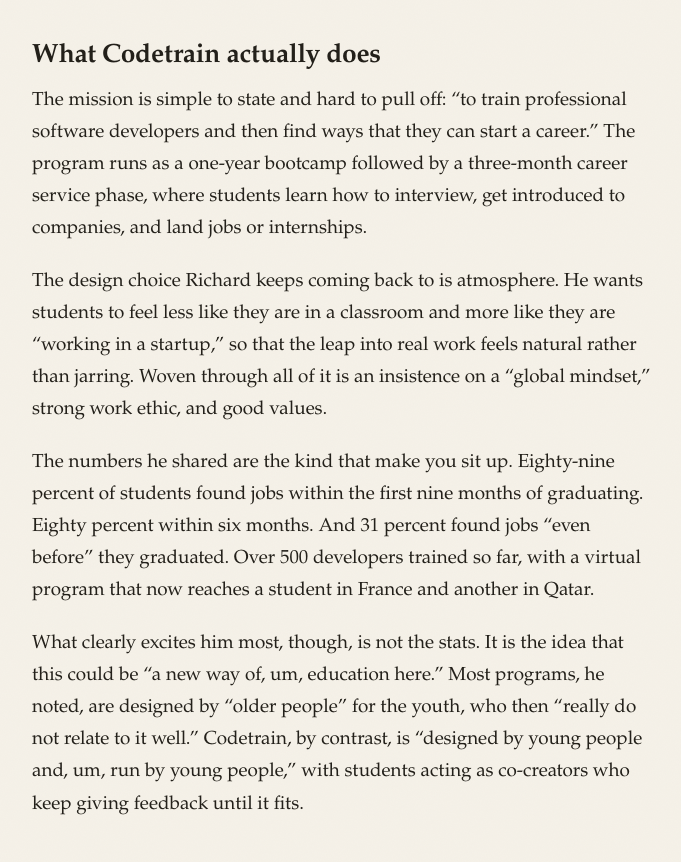
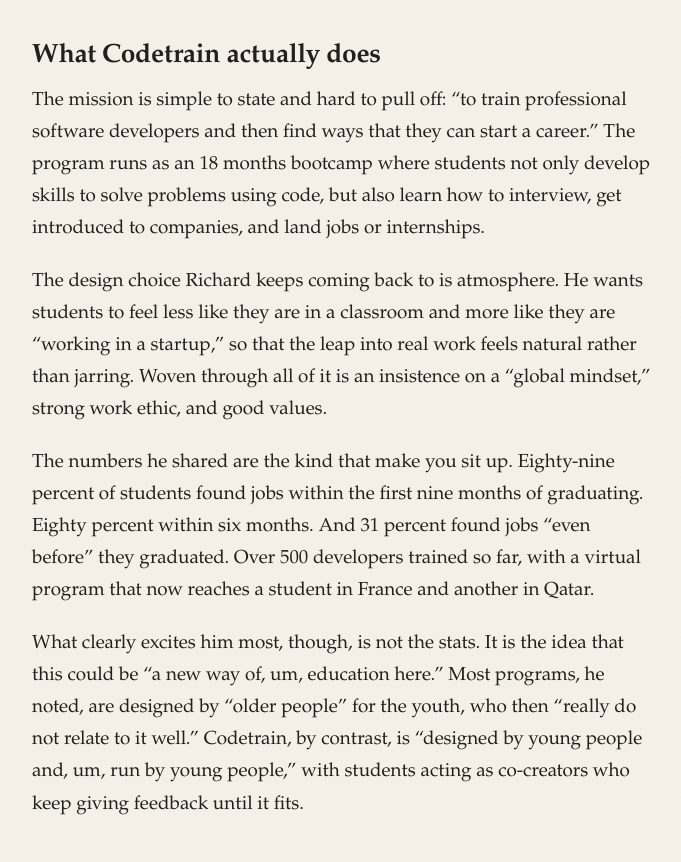
Before and after one commit to codedpills/techpeeps-blog, an Astro site: page /blog/the-weakest-reliable-person-beats-the-most-talented-one in a window 1280 px wide. Shown: the part 1910-2772 px from the top of the page, without its empty margins (296-977 px from the left). Built offline with nearby package versions, Linux system fonts and the light colour scheme; Astro itself is replaced by a stand-in of ours.

Commit message:
Update the-weakest-reliable-person-beats-the-most-talented-one.md

```diff
--- a/src/content/blog/the-weakest-reliable-person-beats-the-most-talented-one.md
+++ b/src/content/blog/the-weakest-reliable-person-beats-the-most-talented-one.md
@@ -39,7 +39,7 @@ But it was in Chile that the idea for Codetrain quietly assembled itself. Everyw
 
 ## What Codetrain actually does
 
-The mission is simple to state and hard to pull off: "to train professional software developers and then find ways that they can start a career." The program runs as a one-year bootcamp followed by a three-month career service phase, where students learn how to interview, get introduced to companies, and land jobs or internships.
+The mission is simple to state and hard to pull off: "to train professional software developers and then find ways that they can start a career." The program runs as an 18 months bootcamp where students not only develop skills to solve problems using code, but also learn how to interview, get introduced to companies, and land jobs or internships.
 
 The design choice Richard keeps coming back to is atmosphere. He wants students to feel less like they are in a classroom and more like they are "working in a startup," so that the leap into real work feels natural rather than jarring. Woven through all of it is an insistence on a "global mindset," strong work ethic, and good values.
 
```
